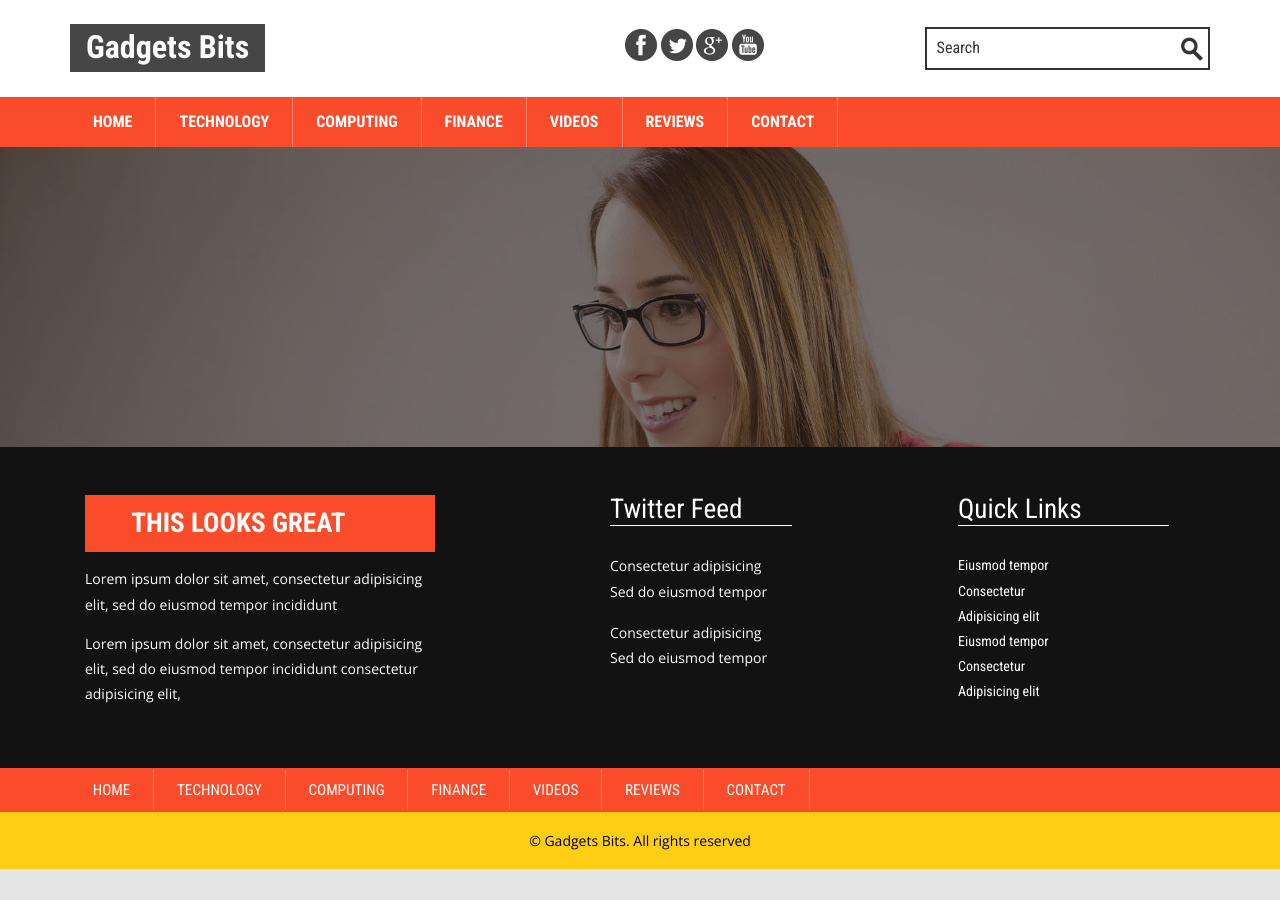
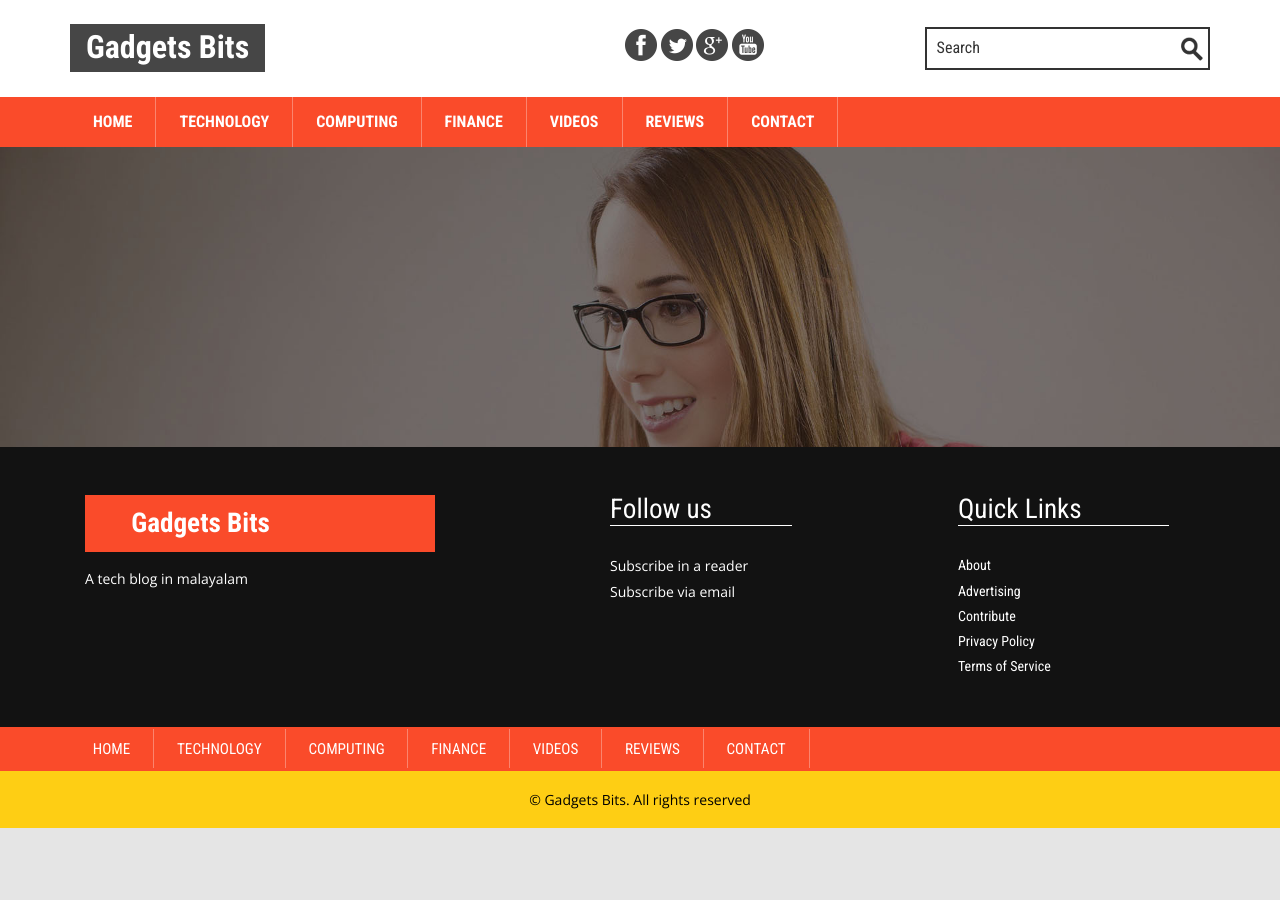
Before and after one commit to dhanyacm/GadgetsBits, a Jekyll site: the page built from reviews.html, in a window 1280 px wide. Built offline with Jekyll 4.4.1, drawn with Linux system fonts in a browser that asks for light colours.

Commit message:
Update footer.html

```diff
--- a/_includes/footer.html
+++ b/_includes/footer.html
@@ -3,29 +3,25 @@
 	<div class="footer">
 		<div class="container">
 			<div class="col-md-4 footer-left">
-				<h6>THIS LOOKS GREAT</h6>
-				<p>Lorem ipsum dolor sit amet, consectetur adipisicing elit, sed do eiusmod tempor incididunt</p>
-				<p>Lorem ipsum dolor sit amet, consectetur adipisicing elit, sed do eiusmod tempor incididunt consectetur adipisicing elit,</p>
+				<h6>Gadgets Bits</h6>
+				<p>A tech blog in malayalam </p>
+				<p> </p>
 			</div>
 			<div class="col-md-4 footer-middle">
-				<h4>Twitter Feed</h4>
-				<div class="mid-btm">
-					<p>Consectetur adipisicing</p>
-					<p>Sed do eiusmod tempor</p>
-				</div>
+				<h4>Follow us</h4>
+				<p> Subscribe in a reader</p>
+				<p> Subscribe via email</p>
 
-				<p>Consectetur adipisicing</p>
-				<p>Sed do eiusmod tempor</p>
 
 			</div>
 			<div class="col-md-4 footer-right">
 				<h4>Quick Links</h4>
-				<li><a href="#">Eiusmod tempor</a></li>
-				<li><a href="#">Consectetur </a></li>
-				<li><a href="#">Adipisicing elit</a></li>
-				<li><a href="#">Eiusmod tempor</a></li>
-				<li><a href="#">Consectetur </a></li>
-				<li><a href="#">Adipisicing elit</a></li>
+				<li><a href="#">About</a></li>
+				<li><a href="#">Advertising </a></li>
+				<li><a href="#">Contribute</a></li>
+				<li><a href="#">Privacy Policy</a></li>
+				<li><a href="#">Terms of Service </a></li>
+
 			</div>
 			<div class="clearfix"></div>
 		</div>
@@ -42,6 +38,7 @@
 			<li><a href="finance.html">Finance</a></li>
 			<li><a href="videos.html">Videos</a></li>
 			<li><a href="reviews.html">Reviews</a></li>
+
 			<!--
 			<li><a href="singlepage.html">Science</a></li>
 			<li><a href="design.html">Design</a></li>
```
